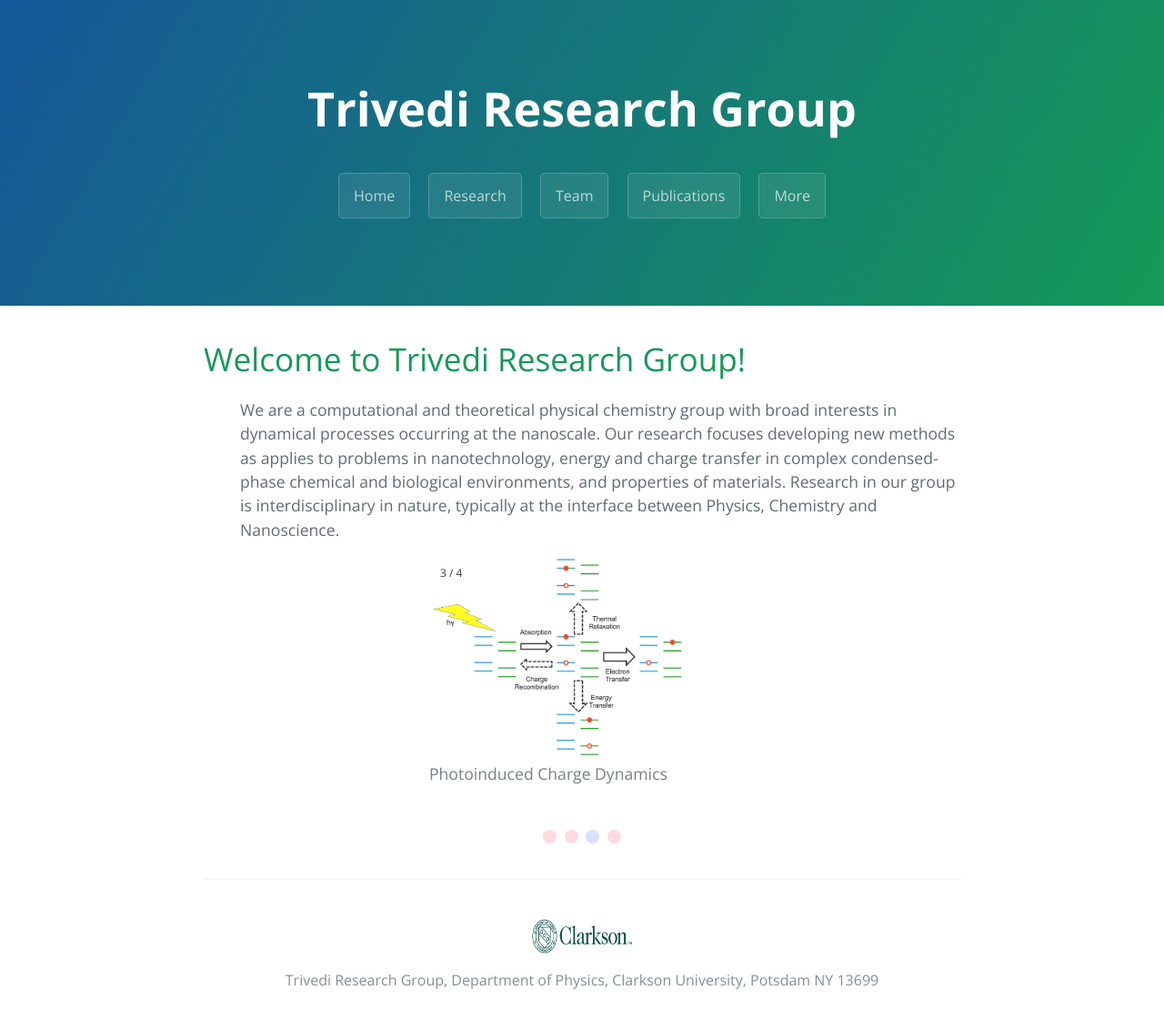
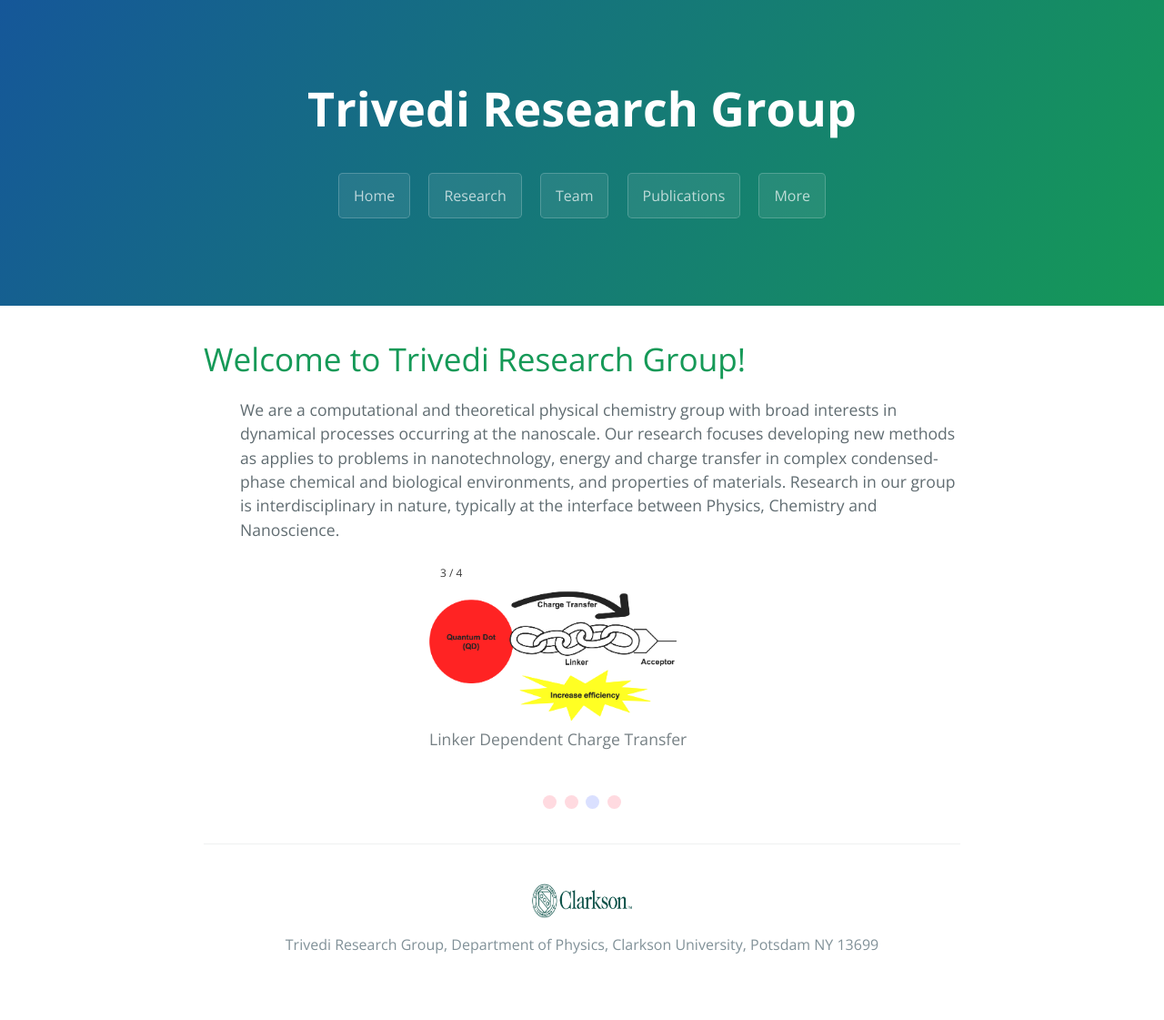
Before and after one commit to dharatrivedi/dharatrivedi.github.io, a Jekyll site: the page built from index.html, in a window 1280 px wide. Shown: the whole page at 91% size. Built offline with Jekyll 4.4.1, drawn with Linux system fonts in a browser that asks for light colours; the list of posts is cut into pages by our own code; after the commit the page ends 1082 px from its top, so only the background shows below that.

Commit message:
Update index.html

```diff
--- a/index.html
+++ b/index.html
@@ -16,23 +16,28 @@
   <div class="slideshow-container">
     <div class="mySlides fade">
       <div class="numbertext">1 / 4</div>
+      <img src="/images/TOC_3.jpg" style="width:75%">
+      <div class="text">Photoinduced Charge Dynamics</div>
+    </div>
+    <div class="mySlides fade">
+      <div class="numbertext">2 / 4</div>
       <img src="/images/TOC_1.jpg" style="width:75%">
       <div class="text">Carrier Dynamics of 2D systems</div>
     </div>
     <div class="mySlides fade">
-      <div class="numbertext">2 / 4</div>
-      <img src="/images/TOC_2.jpg" style="width:75%">
-      <div class="text">Enhancement Mechanism in SERS</div>
-    </div>
-    <div class="mySlides fade">
       <div class="numbertext">3 / 4</div>
-      <img src="/images/TOC_3.jpg" style="width:75%">
-      <div class="text">Photoinduced Charge Dynamics</div>
+      <img src="/images/TOC_4.jpg" style="width:75%">
+      <div class="text">Linker Dependent Charge Transfer</div>
     </div>
     <div class="mySlides fade">
       <div class="numbertext">4 / 4</div>
-      <img src="/images/TOC_4.jpg" style="width:75%">
-      <div class="text">Linker Dependent Charge Transfer</div>
+      <img src="/images/TOC_6.jpg" style="width:75%">
+      <div class="text">Application of Metal Organic Framework</div>
+    </div>
+    <div class="mySlides fade">
+      <div class="numbertext">4 / 4</div>
+      <img src="/images/TOC_2.jpg" style="width:75%">
+      <div class="text">Enhancement Mechanism in SERS</div>
     </div>
   </div>
 </ul>
```
